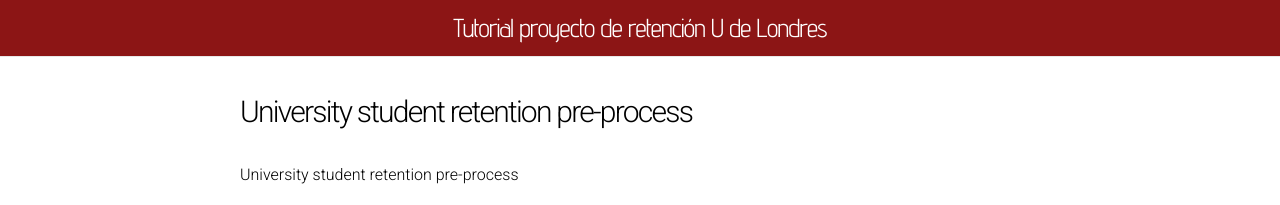
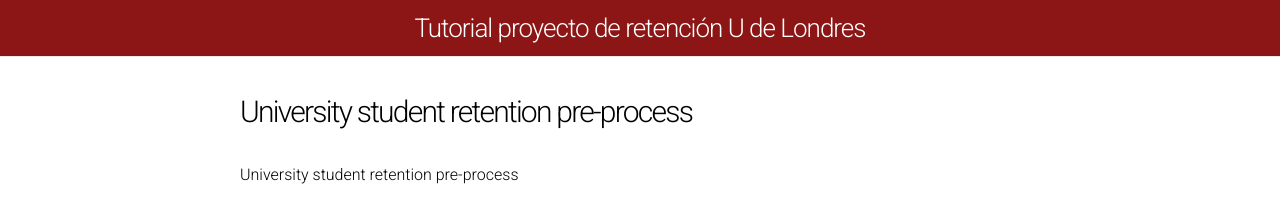
Before and after one commit to lacrendic/stella_docs, a Jekyll site: the page built from index.md, in a window 1280 px wide. Shown: the top 205 px of the page. Built offline with Jekyll 4.4.1, drawn with Linux system fonts in a browser that asks for light colours; our own code applies the rules of GitHub Pages for plain Markdown files.

Commit message:
Update main.css

```diff
--- a/css/main.css
+++ b/css/main.css
@@ -134,7 +134,6 @@ a:visited { color: #205caa; }
 .site-title,
 .site-title:hover,
 .site-title:visited {
-  font-family: 'Advent Pro';
   display: block;
   font-size: 26px;
   letter-spacing: -1px;
```
